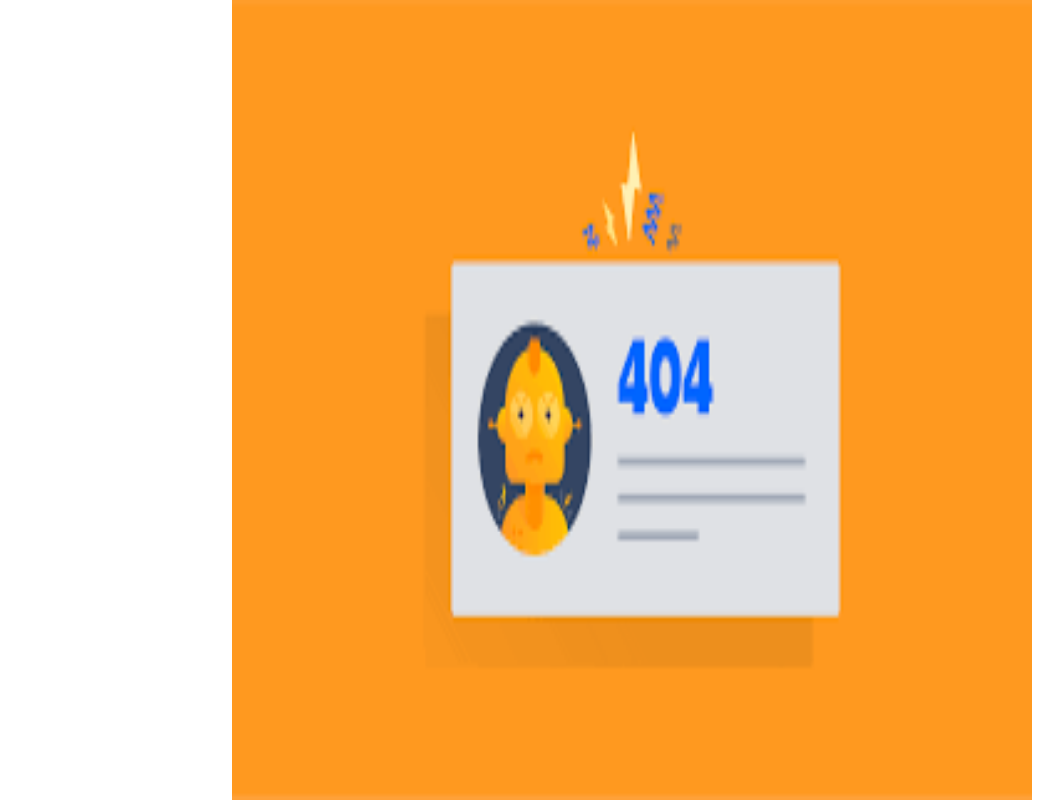
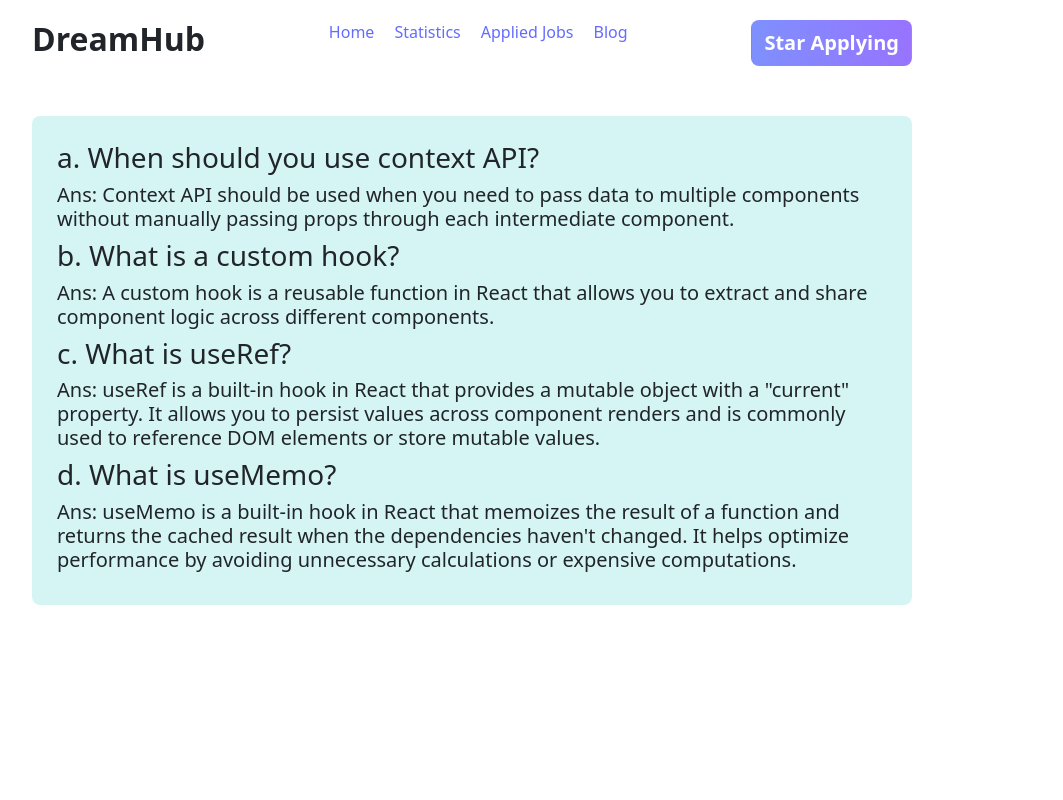
Before and after one commit to KhondokarAlMaruf/Dream-Hub, a React (Vite) app: page /blog in a window 1280 px wide. Shown: the whole page, without its empty margins (168-1231 px from the left). Built offline with nearby package versions, Linux system fonts and the light colour scheme.

Commit message:
blog page added

```diff
--- /dev/null
+++ b/src/Components/Blog/Blog.css
@@ -0,0 +1,6 @@
+.blog {
+  margin: 50px 200px 20px 200px;
+  background-color: rgb(213, 245, 245);
+  padding: 25px;
+  border-radius: 8px;
+}
--- /dev/null
+++ b/src/Components/Blog/Blog.jsx
@@ -0,0 +1,36 @@
+import React from "react";
+import "./Blog.css";
+
+const Blog = () => {
+  return (
+    <div className="blog">
+      <h3>a. When should you use context API?</h3>
+      <h5>
+        Ans: Context API should be used when you need to pass data to multiple
+        components without manually passing props through each intermediate
+        component.
+      </h5>
+      <h3>b. What is a custom hook?</h3>
+      <h5>
+        Ans: A custom hook is a reusable function in React that allows you to
+        extract and share component logic across different components.
+      </h5>
+      <h3>c. What is useRef?</h3>
+      <h5>
+        Ans: useRef is a built-in hook in React that provides a mutable object
+        with a "current" property. It allows you to persist values across
+        component renders and is commonly used to reference DOM elements or
+        store mutable values.
+      </h5>
+      <h3>d. What is useMemo?</h3>
+      <h5>
+        Ans: useMemo is a built-in hook in React that memoizes the result of a
+        function and returns the cached result when the dependencies haven't
+        changed. It helps optimize performance by avoiding unnecessary
+        calculations or expensive computations.
+      </h5>
+    </div>
+  );
+};
+
+export default Blog;
--- a/src/Components/Details/Details.css
+++ b/src/Components/Details/Details.css
@@ -45,3 +45,8 @@
   font-size: 20px;
   color: #ffffff;
 }
+.job-h2 {
+  text-align: center;
+  font-size: 50px;
+  font-weight: 700;
+}
--- a/src/Components/Details/Details.jsx
+++ b/src/Components/Details/Details.jsx
@@ -25,7 +25,7 @@ const Details = () => {
   console.log(detail);
   return (
     <div>
-      <h2 className="job">Job Details</h2>
+      <h2 className="job-h2">Job Details</h2>
       <div className="job-details">
         <div className="information">
           <p>
--- a/src/Components/Navbar/Navbar.jsx
+++ b/src/Components/Navbar/Navbar.jsx
@@ -1,15 +1,16 @@
 import React from "react";
 import "./Navbar.css";
+import { Link } from "react-router-dom";
 
 const Navbar = () => {
   return (
     <div className="nav">
       <h3 className="header">DreamHub</h3>
       <div className="link">
-        <a href="">Home</a>
-        <a href="">Statistics</a>
-        <a href="">Applied Jobs</a>
-        <a href="">Blog</a>
+        <Link to="/">Home</Link>
+        <Link to="/">Statistics</Link>
+        <Link to="/">Applied Jobs</Link>
+        <Link to="/blog">Blog</Link>
       </div>
       <button className="btn">Star Applying</button>
     </div>
--- a/src/main.jsx
+++ b/src/main.jsx
@@ -7,6 +7,7 @@ import Main from "./Components/Main/Main.jsx";
 import Details from "./Components/Details/Details.jsx";
 import AppliedJobs from "./Components/AppliedJobs/AppliedJobs.jsx";
 import NotFound from "./Components/NotFound/NotFound.jsx";
+import Blog from "./Components/Blog/Blog.jsx";
 
 const router = createBrowserRouter([
   {
@@ -16,6 +17,10 @@ const router = createBrowserRouter([
       {
         path: "/",
         element: <App></App>,
+      },
+      {
+        path: "/blog",
+        element: <Blog></Blog>,
       },
       {
         path: "/details/:details_id",
```
